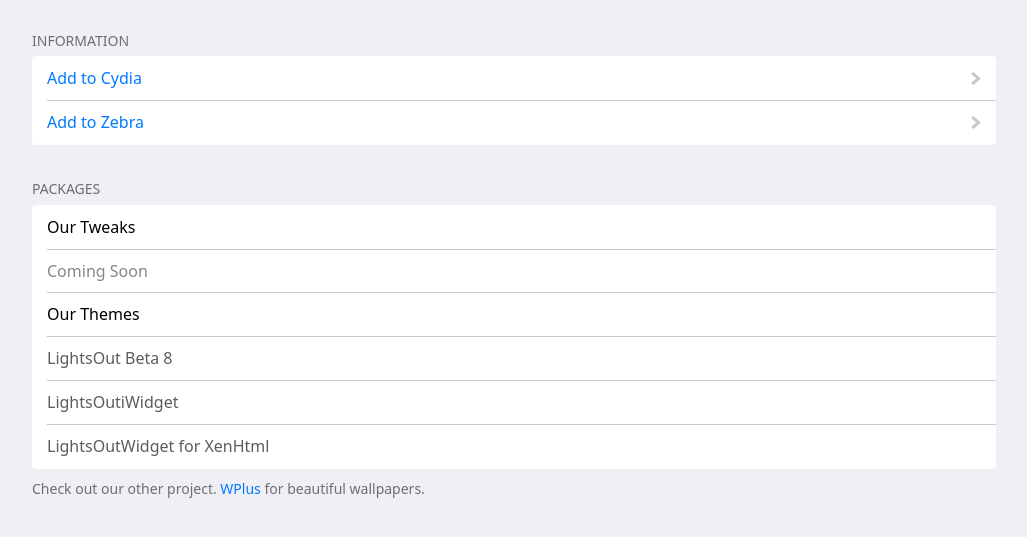
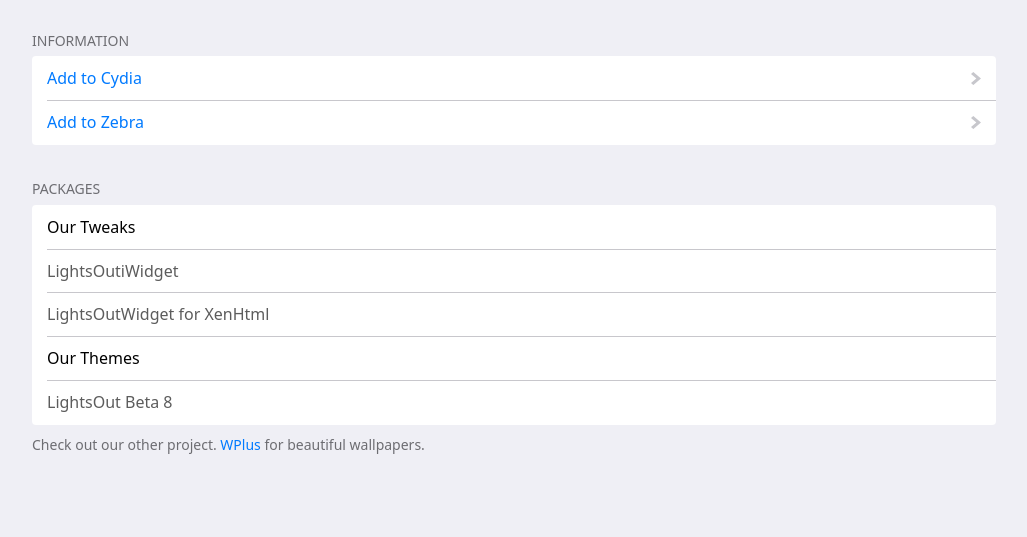
Before and after one commit to Mozart409/repo, a plain HTML site: page index.html in a window 1280 px wide. Shown: the part 183-720 px from the top of the page, without its empty margins (126-1153 px from the left). Drawn offline with Linux system fonts and the light colour scheme; a script that the page names is missing.

Commit message:
added it to the wrong section :(

```diff
--- a/index.html
+++ b/index.html
@@ -31,8 +31,11 @@
       <li>
         <p>Our Tweaks</p>
       </li>
-      <li style="color:#878787;">
-        <p> Coming Soon </p>
+      <li style="color:#5c5c5c;">
+        <p>LightsOutiWidget</p>
+      </li>
+      <li style="color:#5c5c5c;">
+        <p>LightsOutWidget for XenHtml</p>
       </li>
       <li>
 
@@ -41,12 +44,7 @@
       <li style="color:#5c5c5c;">
         <p>LightsOut Beta 8</p>
       </li>
-      <li style="color:#5c5c5c;">
-        <p>LightsOutiWidget</p>
-      </li>
-      <li style="color:#5c5c5c;">
-        <p>LightsOutWidget for XenHtml</p>
-      </li>
+
     </ul>
 
     <p role="footer">
```
